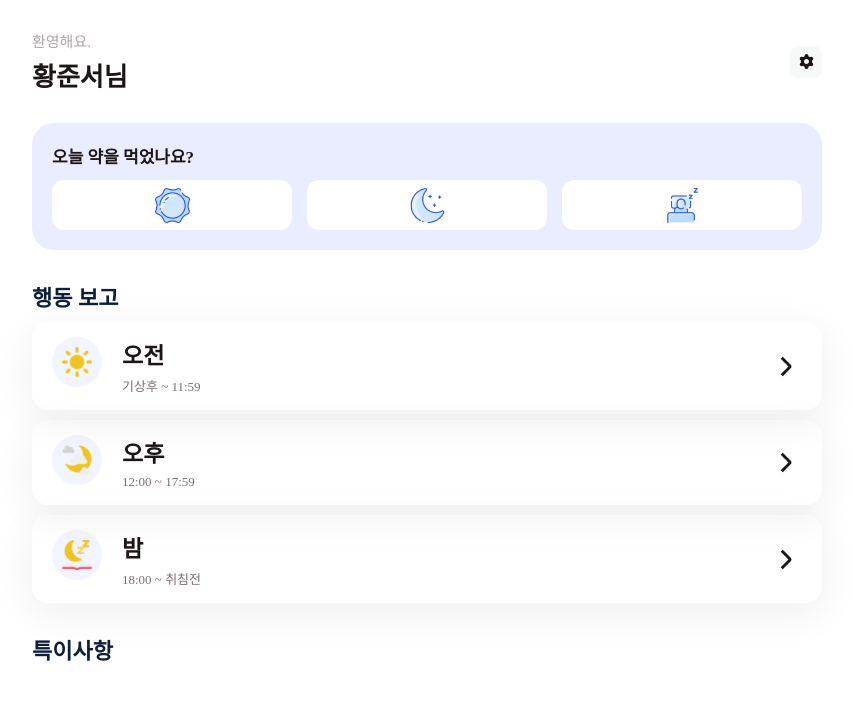
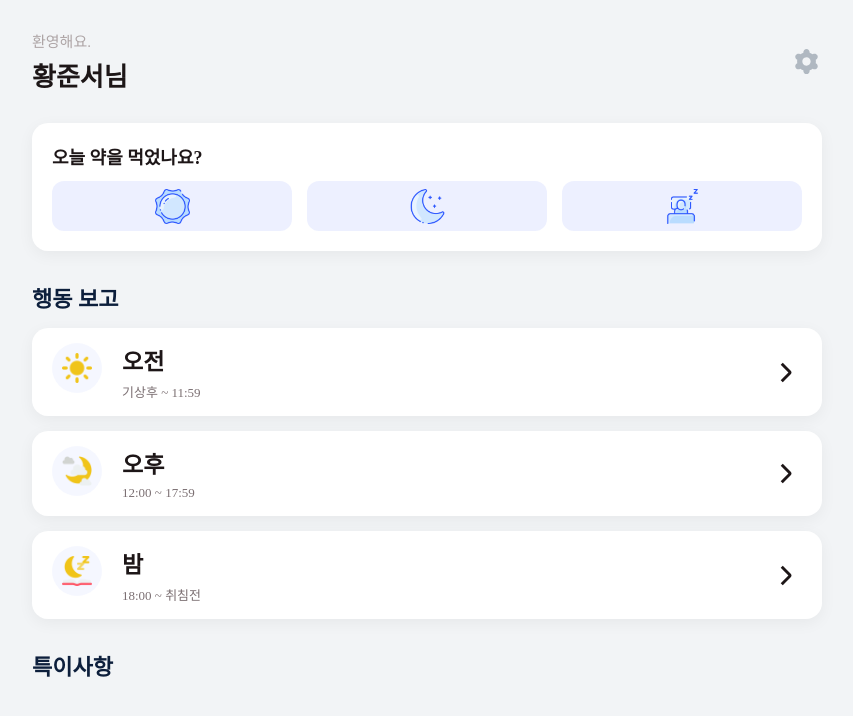
Before and after one commit to 1201q/mynote, a Next.js app: page / in a window 1280 px wide. Shown: the top 716 px of the page, without its empty margins (213-1066 px from the left). Built offline with nearby package versions, Linux system fonts and the light colour scheme; a web font is replaced by a local one.

Commit message:
[Style] 배경 색 변경과 컴포넌트 배경 색 변경

```diff
--- a/src/components/Behavior.js
+++ b/src/components/Behavior.js
@@ -2,10 +2,14 @@ import Image from "next/image";
 import styled from "styled-components";
 import { motion } from "framer-motion";
 
-const Behavior = ({ img = sun, header, explain, expanded }) => {
+const Behavior = ({ img = sun, header, explain, expanded, setExpanded }) => {
   return (
     <>
-      <Container>
+      <Container
+        onClick={() => {
+          setExpanded(img);
+        }}
+      >
         <Circle>
           <Image
             src={require(`../assets/${img}.png`)}
@@ -45,22 +49,25 @@ const Container = styled(motion.div)`
   display: flex;
   width: 100%;
   height: min-content;
-  box-shadow: 0px 10px 40px rgba(29, 22, 23, 0.07);
+  outline: none;
+  box-shadow: rgba(0, 0, 0, 0.05) 0px 4px 16px 0px;
+  background-color: white;
   border-radius: 16px;
   padding: 15px 20px;
-  margin-top: 10px;
+  margin-top: 15px;
   cursor: pointer;
 `;
 
 const ExpandedContainer = styled(motion.div)`
   display: flex;
-  flex-direction: column;
   width: 100%;
   height: min-content;
-  box-shadow: 0px 10px 40px rgba(29, 22, 23, 0.07);
+  outline: none;
+  box-shadow: rgba(0, 0, 0, 0.05) 0px 4px 16px 0px;
+  background-color: white;
   border-radius: 16px;
   padding: 15px 20px;
-  margin-top: 10px;
+  margin-top: 15px;
   cursor: pointer;
 `;
 
@@ -70,7 +77,7 @@ const Circle = styled.div`
   min-width: 50px;
   min-height: 50px;
   border-radius: 50%;
-  background-color: rgba(146, 163, 253, 0.12);
+  background-color: rgba(146, 163, 253, 0.09);
 
   display: flex;
   align-items: center;
--- a/src/components/Medication.js
+++ b/src/components/Medication.js
@@ -39,14 +39,15 @@ const Medication = () => {
 const Container = styled.div`
   width: 100%;
   height: min-content;
-  background: rgba(146, 163, 253, 0.2);
-  border-radius: 22px;
+  background: white;
+  box-shadow: rgba(0, 0, 0, 0.05) 0px 4px 16px 0px;
+  border-radius: 16px;
   padding: 20px;
 `;
 
 const Header = styled.p`
   margin-bottom: 12px;
-  font-size: 17px;
+  font-size: 18px;
   color: #1d1617;
   font-weight: 800;
 `;
@@ -57,7 +58,7 @@ const MedicationCheck = styled(motion.div)`
   align-items: center;
   width: 100%;
   height: 50px;
-  background-color: white;
+  background-color: rgba(146, 163, 253, 0.16);
   border-radius: 12px;
   margin-right: 10px;
   padding: 10px;
--- a/src/pages/index.js
+++ b/src/pages/index.js
@@ -1,12 +1,16 @@
 import styled from "styled-components";
 import Medication from "@/components/Medication";
 import Behavior from "@/components/Behavior";
-import React, { useState } from "react";
+import React, { useEffect, useState } from "react";
 import Link from "next/link";
 import Image from "next/image";
 
 export default function Home() {
   const [expanded, setExpanded] = useState(null);
+
+  useEffect(() => {
+    console.log(expanded);
+  }, [expanded]);
   return (
     <Container>
       <Wrapper>
@@ -20,8 +24,8 @@ export default function Home() {
               <Image
                 src={require("../assets/settings.svg")}
                 alt="arrow"
-                width={15}
-                height={15}
+                width={25}
+                height={25}
               />
             </HeaderButton>
           </Link>
@@ -30,18 +34,21 @@ export default function Home() {
         <Header>행동 보고</Header>
         <>
           <Behavior
+            setExpanded={setExpanded}
             expanded={expanded}
             img={"sun"}
             header={"오전"}
             explain={"기상후 ~ 11:59"}
           />
           <Behavior
+            setExpanded={setExpanded}
             expanded={expanded}
             img={"moon"}
             header={"오후"}
             explain={"12:00 ~ 17:59"}
           />
           <Behavior
+            setExpanded={setExpanded}
             expanded={expanded}
             img={"zzz"}
             header={"밤"}
@@ -57,7 +64,7 @@ export default function Home() {
 const Container = styled.div`
   width: 100%;
   height: 100vh;
-  background-color: white;
+  background-color: #f2f4f6;
   display: flex;
   flex-direction: column;
   justify-content: center;
@@ -94,7 +101,9 @@ const HeaderButton = styled.button`
   width: 32px;
   height: 32px;
   border: none;
-  background-color: #f7f8f8;
+
+  /* box-shadow: rgba(0, 0, 0, 0.05) 0px 4px 16px 0px; */
+  background: none;
   color: #1d1617;
   border-radius: 8px;
   cursor: pointer;
--- a/src/styles/globals.css
+++ b/src/styles/globals.css
@@ -90,7 +90,7 @@ body {
 
 body {
   color: rgb(var(--foreground-rgb));
-  background: white;
+
   -webkit-tap-highlight-color: transparent;
 }
 
```
Also changed, not shown: src/assets/settings.svg.
